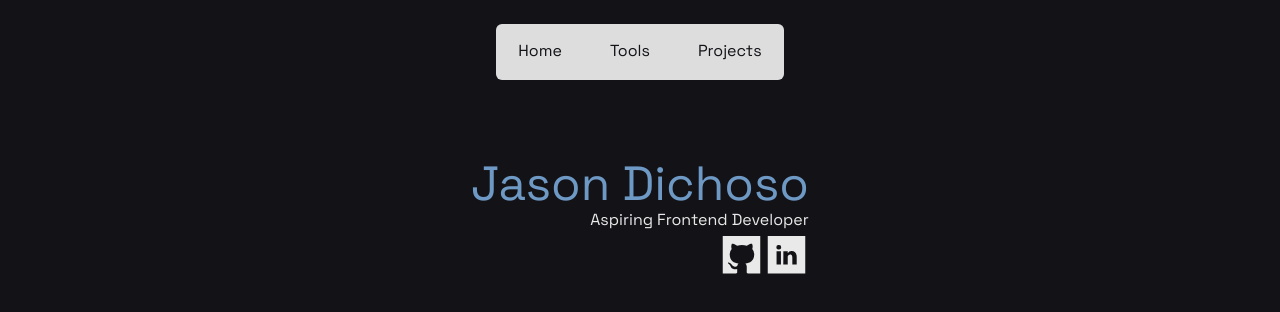
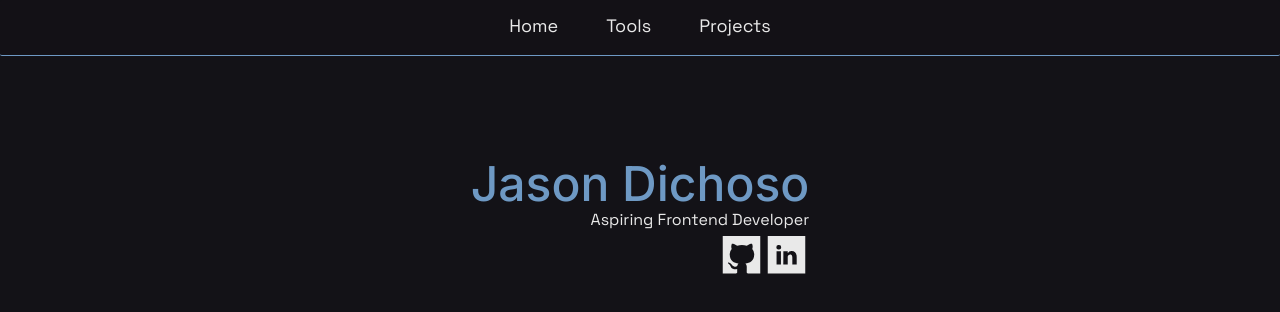
Before and after one commit to jdichh/portfolio-next, a Next.js app: page / in a window 1280 px wide. Shown: the top 312 px of the page. Built offline with nearby package versions, Linux system fonts and the light colour scheme.

Commit message:
removed redundant styling, changed header styling

```diff
--- a/src/components/about.tsx
+++ b/src/components/about.tsx
@@ -3,6 +3,9 @@
 import Image from "next/image";
 import React from "react";
 import { motion } from "framer-motion";
+import { Inter } from "next/font/google";
+
+const inter = Inter ({ subsets: ["latin"] });
 
 export default function About() {
   return (
@@ -13,7 +16,7 @@ export default function About() {
           initial={{ opacity: 0, scale: 0 }}
           animate={{ opacity: 1, scale: 1 }}
         >
-          <h1 className="text-5xl text-[#6E99C4]">Jason Dichoso</h1>
+          <h1 className={`${inter.className} font-medium text-4xl text-[#6E99C4] sm:text-5xl`}>Jason Dichoso</h1>
           <h2 className="text-base">Aspiring Frontend Developer</h2>
         </motion.div>
         <div className="flex">
--- a/src/components/header.tsx
+++ b/src/components/header.tsx
@@ -7,19 +7,19 @@ import Link from "next/link";
 
 export default function Header() {
   return (
-    <header className="z-[99] relative">
+    <header className="z-[99] relative ">
       <motion.div
-        className="fixed top-0 left-1/2 h-[4.5rem] w-full rounded-none bg-[#E9E9E9] bg-opacity-95 sm:top-6 sm:h-[3.5rem] sm:w-[18rem] sm:rounded-md"
+        className="fixed left-1/2 border-b border-[#6E99C4] bg-[#131217] bg-opacity-95 top-0 h-[3.5rem] w-full rounded-sm"
         initial={{ y: -50, opacity: 0, x: "-50%" }}
         animate={{ y: 0, opacity: 1, x: "-50%" }}
       />
-      <nav className="fixed top-[0.15rem] left-1/2 h-12 -translate-x-1/2 py-2 sm:top-[1.7rem] sm:h-[initial] sm:py-0">
-        <ul className="flex w-[22rem] flex-wrap items-center justify-center gap-y-1 text-[0.9rem] sm:w-[initial] sm:flex-nowrap sm:gap-6">
+      <nav className="fixed left-1/2 -translate-x-1/2 top-0">
+        <ul className="flex w-[22rem] justify-center gap-6">
             {links.map(link => (
-                <motion.li key={link.hash} className="text-[#131217] h-3/4 flex items-center justify-center text-base"
+                <motion.li key={link.hash} className="flex text-[#E9E9E9]"
                 initial={{ y: -50, opacity: 0 }}
                 animate={{ y: 0, opacity: 1 }}>
-                    <Link href={link.hash} className="flex items-center justify-center p-3 w-full hover:font-medium">{link.name}</Link>
+                    <Link href={link.hash} className="p-3 transition duration-150 ease-in-out text-lg hover:text-[#6E99C4]">{link.name}</Link>
                 </motion.li>
             ))}
         </ul>
```
